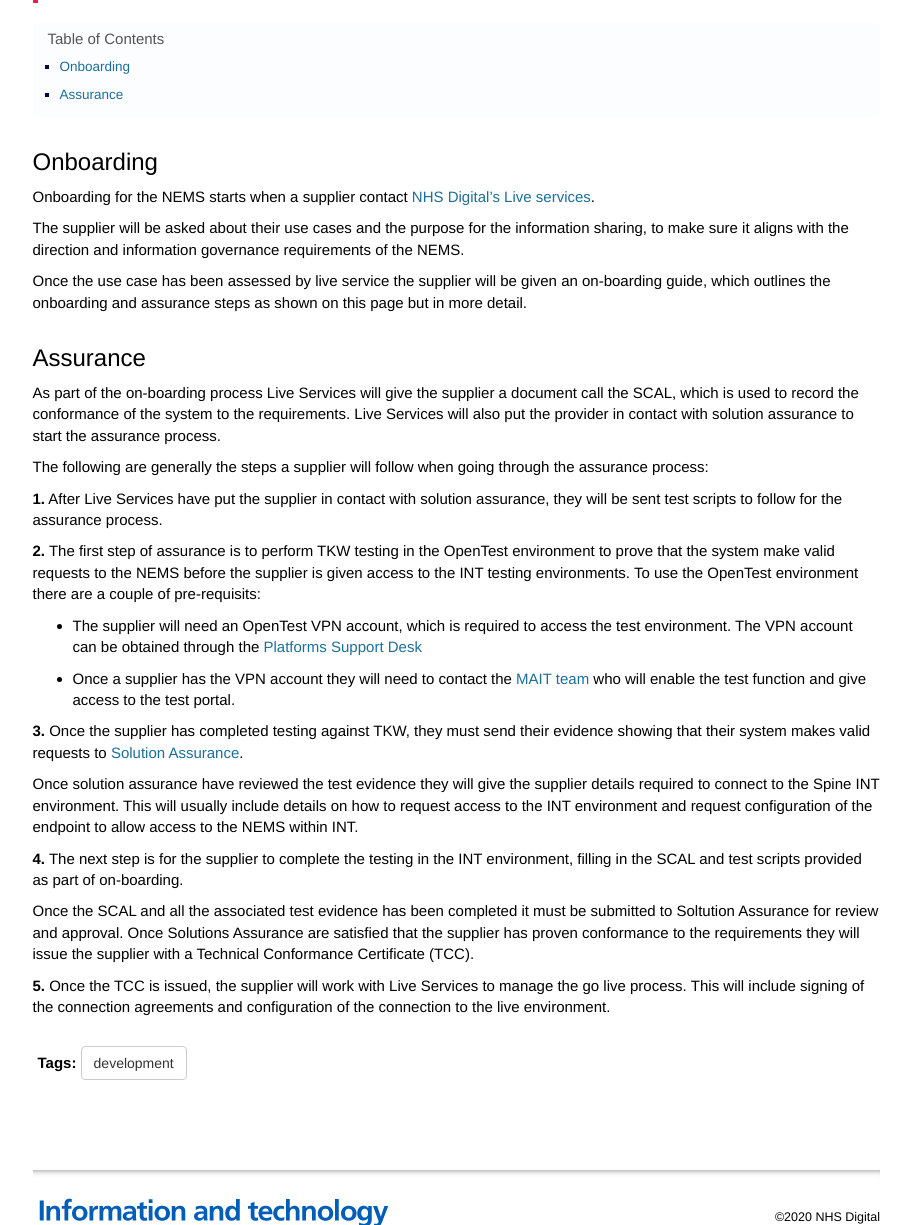
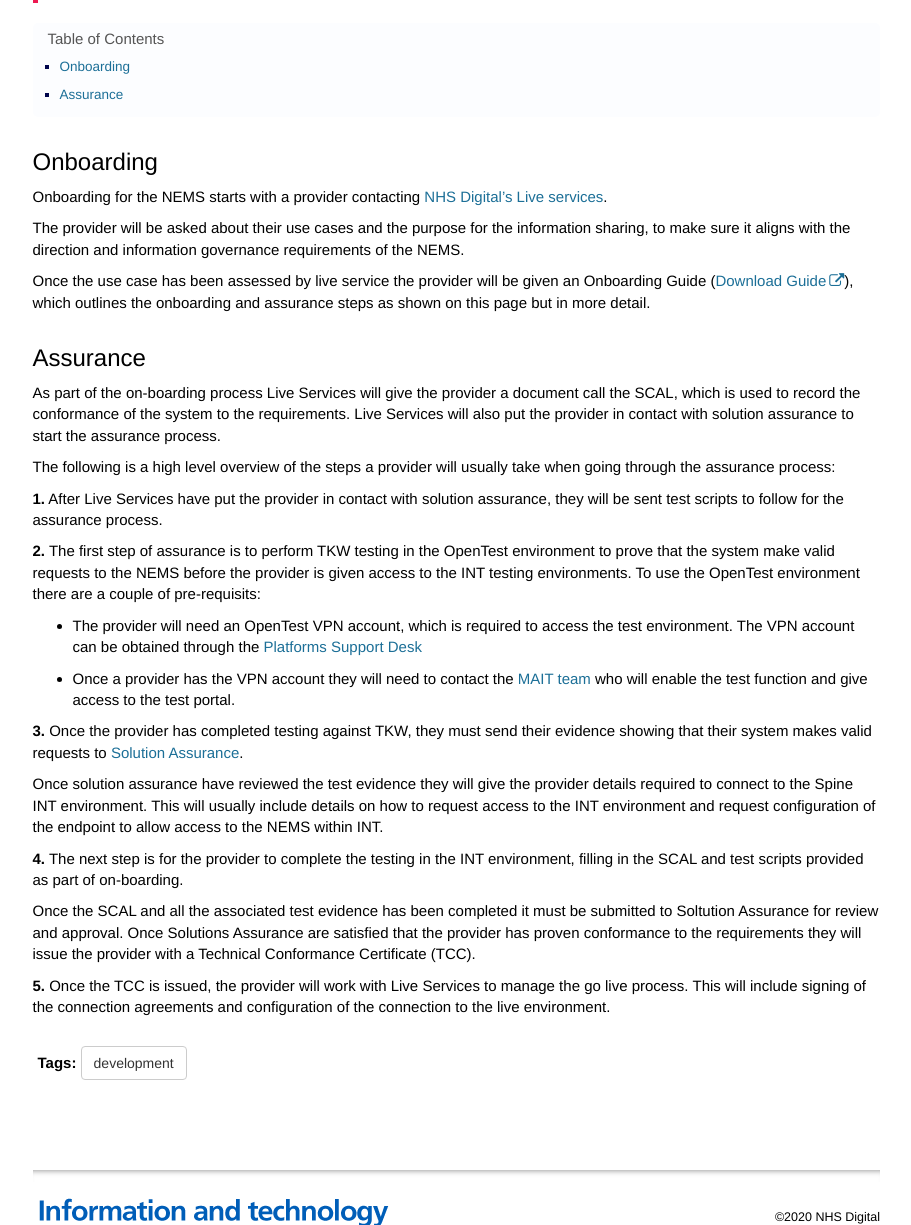
Before and after one commit to nhsconnect/Events-Management, a Jekyll site: the page built from pages/assurance/assurance.md, in a window 1280 px wide and 1400 px high, cut to the strip 175-1400 px from the top of the window. Shown: the whole strip, without its empty margins (330-1241 px from the left). Built offline with Jekyll 4.4.1, drawn with Linux system fonts in a browser that asks for light colours; nearby versions of some CDN libraries; comment, search, counter and statistics services are not loaded.

Commit message:
Added onboarding guide

```diff
--- a/pages/assurance/assurance.md
+++ b/pages/assurance/assurance.md
@@ -9,36 +9,36 @@
 
 ## Onboarding
 
-Onboarding for the NEMS starts when a supplier contact <a href="mailto:interop.mgmt@nhs.net?subject=Events%20Management%20Service">NHS Digital's Live services</a>.
+Onboarding for the NEMS starts with a provider contacting <a href="mailto:interop.mgmt@nhs.net?subject=Events%20Management%20Service">NHS Digital's Live services</a>.
 
-The supplier will be asked about their use cases and the purpose for the information sharing, to make sure it aligns with the direction and information governance requirements of the NEMS.
+The provider will be asked about their use cases and the purpose for the information sharing, to make sure it aligns with the direction and information governance requirements of the NEMS.
 
-Once the use case has been assessed by live service the supplier will be given an on-boarding guide, which outlines the onboarding and assurance steps as shown on this page but in more detail.
+Once the use case has been assessed by live service the provider will be given an Onboarding Guide (<a href="https://github.com/nhsconnect/Events-Management/raw/master/downloads/NEMS%20Onboarding%20Guide.docx" >Download Guide</a>), which outlines the onboarding and assurance steps as shown on this page but in more detail.
 
 
 ## Assurance
 
-As part of the on-boarding process Live Services will give the supplier a document call the SCAL, which is used to record the conformance of the system to the requirements. Live Services will also put the provider in contact with solution assurance to start the assurance process.
+As part of the on-boarding process Live Services will give the provider a document call the SCAL, which is used to record the conformance of the system to the requirements. Live Services will also put the provider in contact with solution assurance to start the assurance process.
 
-The following are generally the steps a supplier will follow when going through the assurance process:
+The following is a high level overview of the steps a provider will usually take when going through the assurance process:
 
-**1.** After Live Services have put the supplier in contact with solution assurance, they will be sent test scripts to follow for the assurance process.
+**1.** After Live Services have put the provider in contact with solution assurance, they will be sent test scripts to follow for the assurance process.
 
 
-**2.** The first step of assurance is to perform TKW testing in the OpenTest environment to prove that the system make valid requests to the NEMS before the supplier is given access to the INT testing environments. To use the OpenTest environment there are a couple of pre-requisits:
+**2.** The first step of assurance is to perform TKW testing in the OpenTest environment to prove that the system make valid requests to the NEMS before the provider is given access to the INT testing environments. To use the OpenTest environment there are a couple of pre-requisits:
 
-- The supplier will need an OpenTest VPN account, which is required to access the test environment. The VPN account can be obtained through the <a href="mailto:platforms.supportdesk@nhs.net?subject=OpenTest%20VPN%20Account">Platforms Support Desk</a>
-- Once a supplier has the VPN account they will need to contact the <a href="mailto:MAIT@nhs.net?subject=OpenTest%20NEMS%20Test%20Portal">MAIT team</a> who will enable the test function and give access to the test portal.
+- The provider will need an OpenTest VPN account, which is required to access the test environment. The VPN account can be obtained through the <a href="mailto:platforms.supportdesk@nhs.net?subject=OpenTest%20VPN%20Account">Platforms Support Desk</a>
+- Once a provider has the VPN account they will need to contact the <a href="mailto:MAIT@nhs.net?subject=OpenTest%20NEMS%20Test%20Portal">MAIT team</a> who will enable the test function and give access to the test portal.
 
 
-**3.** Once the supplier has completed testing against TKW, they must send their evidence showing that their system makes valid requests to <a href="itkconformance@nhs.net?subject=OpenTest%20NEMS%20Test%20Evidence">Solution Assurance</a>.
+**3.** Once the provider has completed testing against TKW, they must send their evidence showing that their system makes valid requests to <a href="itkconformance@nhs.net?subject=OpenTest%20NEMS%20Test%20Evidence">Solution Assurance</a>.
 
-Once solution assurance have reviewed the test evidence they will give the supplier details required to connect to the Spine INT environment. This will usually include details on how to request access to the INT environment and request configuration of the endpoint to allow access to the NEMS within INT.
+Once solution assurance have reviewed the test evidence they will give the provider details required to connect to the Spine INT environment. This will usually include details on how to request access to the INT environment and request configuration of the endpoint to allow access to the NEMS within INT.
 
 
-**4.** The next step is for the supplier to complete the testing in the INT environment, filling in the SCAL and test scripts provided as part of on-boarding.
+**4.** The next step is for the provider to complete the testing in the INT environment, filling in the SCAL and test scripts provided as part of on-boarding.
 
-Once the SCAL and all the associated test evidence has been completed it must be submitted to Soltution Assurance for review and approval. Once Solutions Assurance are satisfied that the supplier has proven conformance to the requirements they will issue the supplier with a Technical Conformance Certificate (TCC).
+Once the SCAL and all the associated test evidence has been completed it must be submitted to Soltution Assurance for review and approval. Once Solutions Assurance are satisfied that the provider has proven conformance to the requirements they will issue the provider with a Technical Conformance Certificate (TCC).
 
 
-**5.** Once the TCC is issued, the supplier will work with Live Services to manage the go live process. This will include signing of the connection agreements and configuration of the connection to the live environment.
+**5.** Once the TCC is issued, the provider will work with Live Services to manage the go live process. This will include signing of the connection agreements and configuration of the connection to the live environment.
```
Also changed, not shown: pages/overview/overview_controller_catalogue.md (+3 -3 lines), 1 other file.
